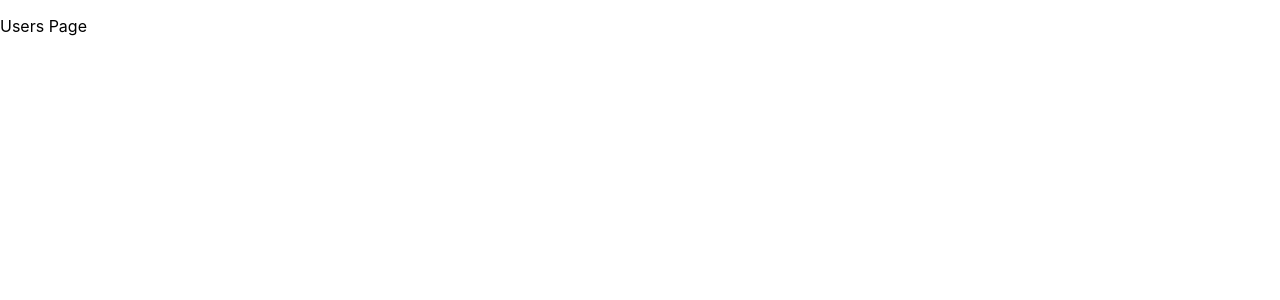
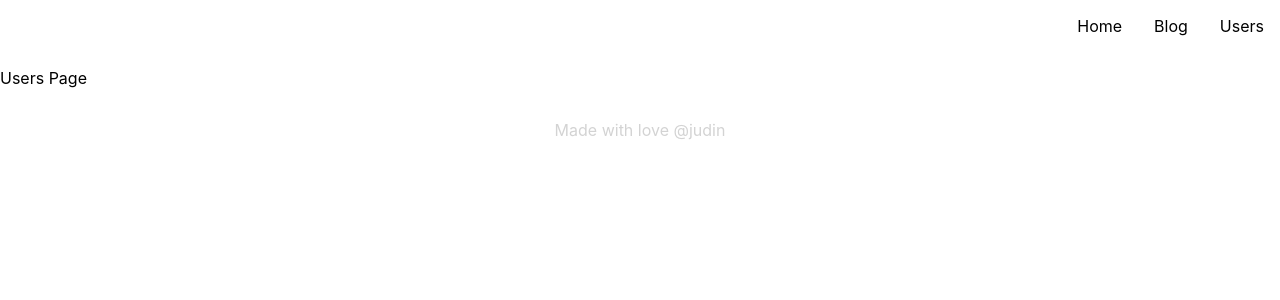
Before and after one commit to dafajudin/basic-nextjs, a Next.js app: page /users in a window 1280 px wide. Shown: the top 300 px of the page. Built offline with nearby package versions, Linux system fonts and the light colour scheme.

Commit message:
update index.tsx

```diff
--- a/pages/users/index.tsx
+++ b/pages/users/index.tsx
@@ -1,7 +1,10 @@
+import Layout from "../../components/layout"
+
 export default function Users() {
     return (
-        <div>
+        <Layout>
             <p>Users Page</p>
-        </div>
+        </Layout>
+
     )
 }
```
